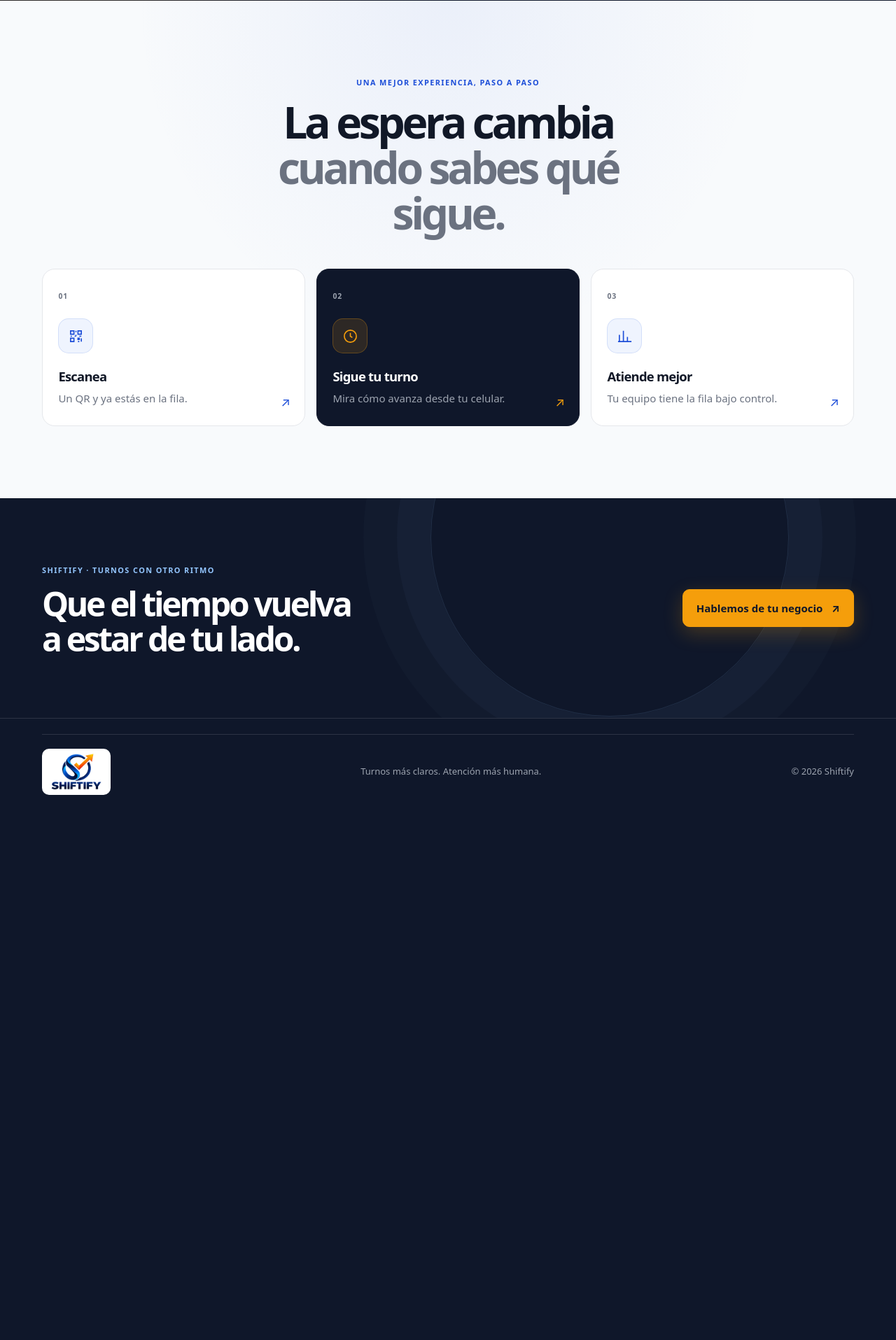
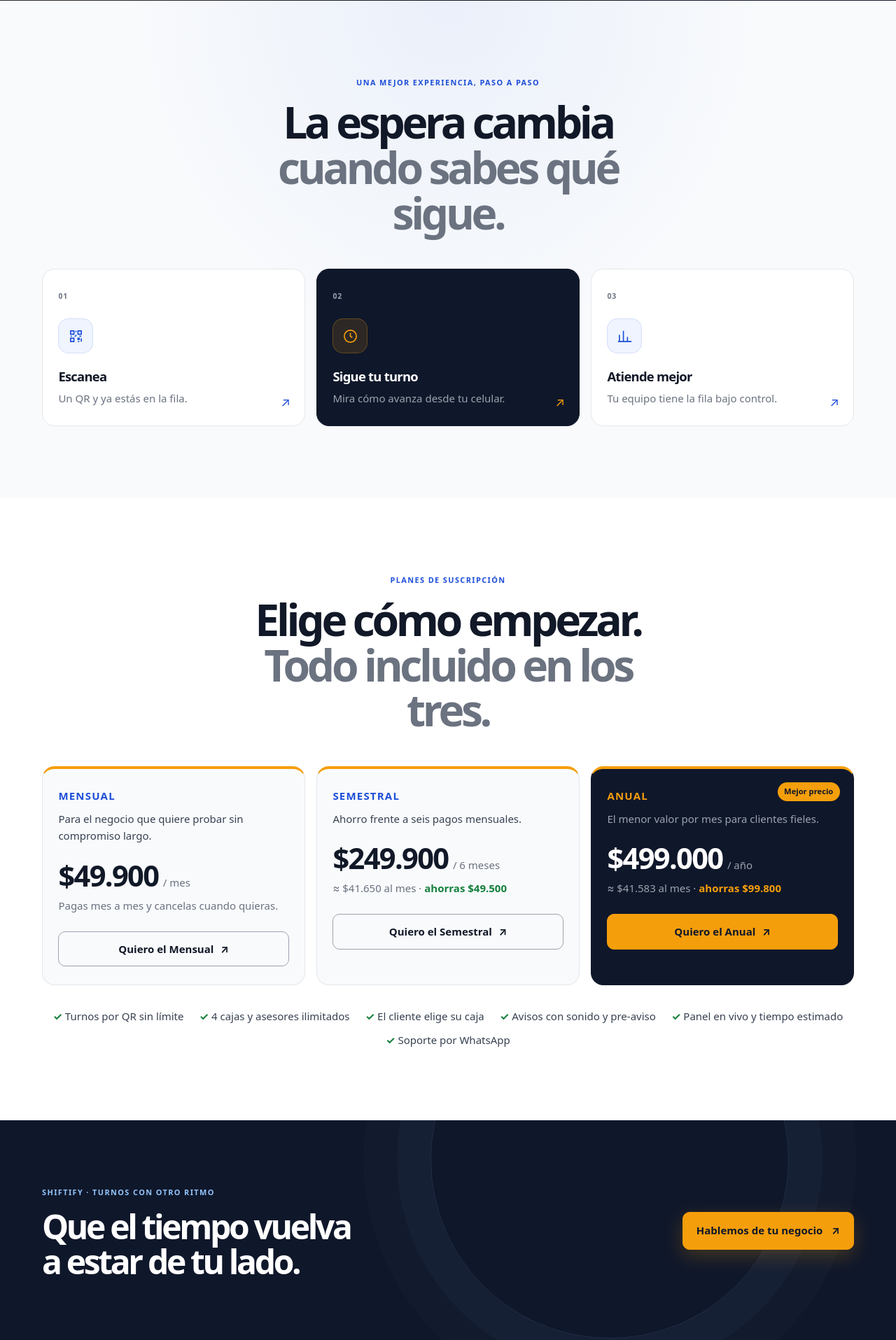
Before and after one commit to Ivandev-afk/bocetoshiftify, a PHP site: page / in a window 1280 px wide. Shown: the part 846-2761 px from the top of the page at 70% size. Before the commit the page ends 1982 px from the top, so only its background shows below. Run offline with PHP 8.4, Linux system fonts and the light colour scheme.

Commit message:
Planes de suscripción en la portada y volver al inicio desde el turno
- Sección «Planes» (Mensual $49.900, Semestral $249.900, Anual $499.000)
  con enlace en el menú; cada botón abre WhatsApp con el plan escrito.
- La página del turno tiene «← Volver al inicio» en todas sus pantallas.

Co-Authored-By: Claude Opus 5.5 <noreply@anthropic.com>

```diff
--- a/assets/css/styles.css
+++ b/assets/css/styles.css
@@ -3243,3 +3243,189 @@ input:focus-visible {
 a.home-sucursal__icono {
   text-decoration: none;
 }
+
+/* Planes de suscripción en la portada */
+.home-planes {
+  padding-block: clamp(4.5rem, 8vw, 7rem);
+  background: var(--superficie-elevada);
+}
+
+.home-planes__grilla {
+  display: grid;
+  gap: 1rem;
+  margin-top: var(--e-7);
+}
+
+@media (min-width: 860px) {
+  .home-planes__grilla {
+    grid-template-columns: repeat(3, 1fr);
+    align-items: stretch;
+  }
+}
+
+.home-plan {
+  position: relative;
+  display: flex;
+  flex-direction: column;
+  padding: 1.6rem 1.4rem;
+  border: 1px solid var(--borde);
+  border-top: 4px solid var(--acento-calido);
+  border-radius: 18px;
+  background: var(--superficie-base);
+  transition: transform var(--transicion), box-shadow var(--transicion);
+}
+
+.home-plan:hover {
+  transform: translateY(-5px);
+  box-shadow: var(--sombra-lg);
+}
+
+.home-plan__nombre {
+  color: var(--acento);
+  font-size: var(--texto-sm);
+  font-weight: var(--peso-fuerte);
+  letter-spacing: 0.08em;
+  text-transform: uppercase;
+}
+
+.home-plan__texto {
+  margin-top: var(--e-2);
+  color: var(--contenido-medio);
+  font-size: var(--texto-sm);
+}
+
+.home-plan__precio {
+  display: flex;
+  align-items: baseline;
+  gap: 0.4rem;
+  margin-top: var(--e-5);
+}
+
+.home-plan__precio strong {
+  font-size: clamp(2rem, 4vw, 2.6rem);
+  font-weight: var(--peso-fuerte);
+  letter-spacing: -0.04em;
+  line-height: 1;
+}
+
+.home-plan__precio span,
+.home-plan__detalle {
+  color: var(--contenido-suave);
+  font-size: var(--texto-sm);
+}
+
+.home-plan__detalle {
+  margin-top: var(--e-2);
+}
+
+.home-plan__detalle b {
+  color: var(--dato-positivo);
+}
+
+.home-plan__boton {
+  display: inline-flex;
+  min-height: 48px;
+  align-items: center;
+  justify-content: center;
+  gap: 0.6rem;
+  margin-top: auto;
+  padding: 0.75rem 1rem;
+  border: 1px solid var(--borde-fuerte);
+  border-radius: var(--radio-md);
+  color: var(--contenido-fuerte);
+  font-size: var(--texto-sm);
+  font-weight: var(--peso-fuerte);
+  transition: background-color var(--transicion), border-color var(--transicion);
+}
+
+.home-plan__detalle + .home-plan__boton {
+  margin-top: var(--e-5);
+}
+
+.home-plan__boton:hover {
+  border-color: var(--acento);
+  color: var(--acento);
+}
+
+/* El anual, destacado como en «Cómo funciona» */
+.home-plan--destacado {
+  border-color: var(--superficie-oscura);
+  border-top-color: var(--acento-calido);
+  background: var(--superficie-oscura);
+  color: var(--contenido-inverso);
+}
+
+.home-plan--destacado .home-plan__nombre {
+  color: var(--acento-calido);
+}
+
+.home-plan--destacado .home-plan__texto,
+.home-plan--destacado .home-plan__precio span,
+.home-plan--destacado .home-plan__detalle {
+  color: var(--contenido-inverso-suave);
+}
+
+.home-plan--destacado .home-plan__detalle b {
+  color: var(--acento-calido);
+}
+
+.home-plan--destacado .home-plan__boton {
+  border-color: var(--acento-calido);
+  background: var(--acento-calido);
+  color: var(--azul-oscuro);
+}
+
+.home-plan--destacado .home-plan__boton:hover {
+  background: color-mix(in srgb, var(--acento-calido) 88%, white);
+  color: var(--azul-oscuro);
+}
+
+.home-plan__sello {
+  position: absolute;
+  top: 1.2rem;
+  right: 1.2rem;
+  padding: 0.25rem 0.6rem;
+  border-radius: var(--radio-full);
+  background: var(--acento-calido);
+  color: var(--azul-oscuro);
+  font-size: 0.7rem;
+  font-weight: var(--peso-fuerte);
+}
+
+.home-planes__incluye {
+  display: flex;
+  flex-wrap: wrap;
+  justify-content: center;
+  gap: 0.6rem 1.4rem;
+  margin: var(--e-6) auto 0;
+  padding: 0;
+  color: var(--contenido-medio);
+  font-size: var(--texto-sm);
+  list-style: none;
+}
+
+.home-planes__incluye li::before {
+  content: "✓ ";
+  color: var(--dato-positivo);
+  font-weight: var(--peso-fuerte);
+}
+
+/* Volver al inicio desde la página del turno */
+.turno__volver {
+  display: inline-flex;
+  align-items: center;
+  gap: 0.35rem;
+  margin-bottom: var(--e-3);
+  color: var(--contenido-suave);
+  font-size: var(--texto-sm);
+  font-weight: var(--peso-semi);
+}
+
+.turno__volver:hover {
+  color: var(--acento);
+}
+
+.turno__arriba {
+  display: flex;
+  justify-content: flex-start;
+}
--- a/index.html
+++ b/index.html
@@ -7,7 +7,7 @@
   <meta name="description" content="Shiftify convierte las filas en turnos digitales claros y fáciles de gestionar.">
   <title>Shiftify | La fila avanza</title>
   <link rel="stylesheet" href="assets/css/tokens.css?v=5">
-  <link rel="stylesheet" href="assets/css/styles.css?v=10">
+  <link rel="stylesheet" href="assets/css/styles.css?v=11">
 </head>
 <body class="pagina-inicio">
   <a class="salto" href="#contenido">Saltar al contenido</a>
@@ -21,6 +21,7 @@
       <nav class="nav" aria-label="Navegación principal">
         <a href="#experiencia">Experiencia</a>
         <a href="#como-funciona">Cómo funciona</a>
+        <a href="#planes">Planes</a>
         <a href="pantallas/index.html">Pantallas</a>
       </nav>
 
@@ -186,6 +187,52 @@
       </div>
     </section>
 
+    <!-- Planes de suscripción: cada botón abre WhatsApp con el plan ya escrito -->
+    <section class="home-planes" id="planes" aria-labelledby="planes-titulo">
+      <div class="contenedor">
+        <div class="home-valor__encabezado">
+          <p class="home-mini-etiqueta">PLANES DE SUSCRIPCIÓN</p>
+          <h2 id="planes-titulo">Elige cómo empezar.<br><span>Todo incluido en los tres.</span></h2>
+        </div>
+
+        <div class="home-planes__grilla">
+          <article class="home-plan">
+            <h3 class="home-plan__nombre">Mensual</h3>
+            <p class="home-plan__texto">Para el negocio que quiere probar sin compromiso largo.</p>
+            <p class="home-plan__precio"><strong>$49.900</strong><span>/ mes</span></p>
+            <p class="home-plan__detalle">Pagas mes a mes y cancelas cuando quieras.</p>
+            <a class="home-plan__boton" href="https://api.whatsapp.com/send?phone=573027852641&amp;text=Hola%2C%20quiero%20el%20plan%20Mensual%20de%20Shiftify%20para%20mi%20negocio." target="_blank" rel="noopener">Quiero el Mensual <span aria-hidden="true">↗</span></a>
+          </article>
+
+          <article class="home-plan">
+            <h3 class="home-plan__nombre">Semestral</h3>
+            <p class="home-plan__texto">Ahorro frente a seis pagos mensuales.</p>
+            <p class="home-plan__precio"><strong>$249.900</strong><span>/ 6 meses</span></p>
+            <p class="home-plan__detalle">≈ $41.650 al mes · <b>ahorras $49.500</b></p>
+            <a class="home-plan__boton" href="https://api.whatsapp.com/send?phone=573027852641&amp;text=Hola%2C%20quiero%20el%20plan%20Semestral%20de%20Shiftify%20para%20mi%20negocio." target="_blank" rel="noopener">Quiero el Semestral <span aria-hidden="true">↗</span></a>
+          </article>
+
+          <article class="home-plan home-plan--destacado">
+            <span class="home-plan__sello">Mejor precio</span>
+            <h3 class="home-plan__nombre">Anual</h3>
+            <p class="home-plan__texto">El menor valor por mes para clientes fieles.</p>
+            <p class="home-plan__precio"><strong>$499.000</strong><span>/ año</span></p>
+            <p class="home-plan__detalle">≈ $41.583 al mes · <b>ahorras $99.800</b></p>
+            <a class="home-plan__boton" href="https://api.whatsapp.com/send?phone=573027852641&amp;text=Hola%2C%20quiero%20el%20plan%20Anual%20de%20Shiftify%20para%20mi%20negocio." target="_blank" rel="noopener">Quiero el Anual <span aria-hidden="true">↗</span></a>
+          </article>
+        </div>
+
+        <ul class="home-planes__incluye" aria-label="Incluido en todos los planes">
+          <li>Turnos por QR sin límite</li>
+          <li>4 cajas y asesores ilimitados</li>
+          <li>El cliente elige su caja</li>
+          <li>Avisos con sonido y pre-aviso</li>
+          <li>Panel en vivo y tiempo estimado</li>
+          <li>Soporte por WhatsApp</li>
+        </ul>
+      </div>
+    </section>
+
     <section class="home-cierre" id="contacto">
       <div class="contenedor home-cierre__interior">
         <div>
--- a/login.php
+++ b/login.php
@@ -61,7 +61,7 @@ if ($_SERVER["REQUEST_METHOD"] === "POST") {
   <meta name="description" content="Accede al espacio de trabajo de Shiftify.">
   <title>Iniciar sesión | Shiftify</title>
   <link rel="stylesheet" href="assets/css/tokens.css?v=6">
-  <link rel="stylesheet" href="assets/css/styles.css?v=10">
+  <link rel="stylesheet" href="assets/css/styles.css?v=11">
 </head>
 <body class="pagina-login">
   <a class="salto" href="#acceso">Saltar al acceso</a>
--- a/panel.php
+++ b/panel.php
@@ -77,7 +77,7 @@ $paginaActual = "panel";
   <meta name="theme-color" content="#0F172A">
   <title>Panel de atención | Shiftify</title>
   <link rel="stylesheet" href="assets/css/tokens.css?v=6">
-  <link rel="stylesheet" href="assets/css/styles.css?v=10">
+  <link rel="stylesheet" href="assets/css/styles.css?v=11">
 </head>
 <body class="pagina-panel">
   <a class="salto" href="#contenido">Saltar al contenido</a>
--- a/registro.php
+++ b/registro.php
@@ -83,7 +83,7 @@ if ($_SERVER["REQUEST_METHOD"] === "POST") {
   <meta name="description" content="Registra tu negocio en Shiftify.">
   <title>Registra tu negocio | Shiftify</title>
   <link rel="stylesheet" href="assets/css/tokens.css?v=6">
-  <link rel="stylesheet" href="assets/css/styles.css?v=10">
+  <link rel="stylesheet" href="assets/css/styles.css?v=11">
 </head>
 <body class="pagina-login">
   <a class="salto" href="#acceso">Saltar al registro</a>
--- a/usuarios.php
+++ b/usuarios.php
@@ -67,7 +67,7 @@ $paginaActual = "usuarios";
   <meta name="theme-color" content="#0F172A">
   <title>Equipo | Shiftify</title>
   <link rel="stylesheet" href="assets/css/tokens.css?v=6">
-  <link rel="stylesheet" href="assets/css/styles.css?v=10">
+  <link rel="stylesheet" href="assets/css/styles.css?v=11">
 </head>
 <body class="pagina-panel">
   <a class="salto" href="#contenido">Saltar al contenido</a>
```
Also changed, not shown: turno.php (+6 -1 lines).
